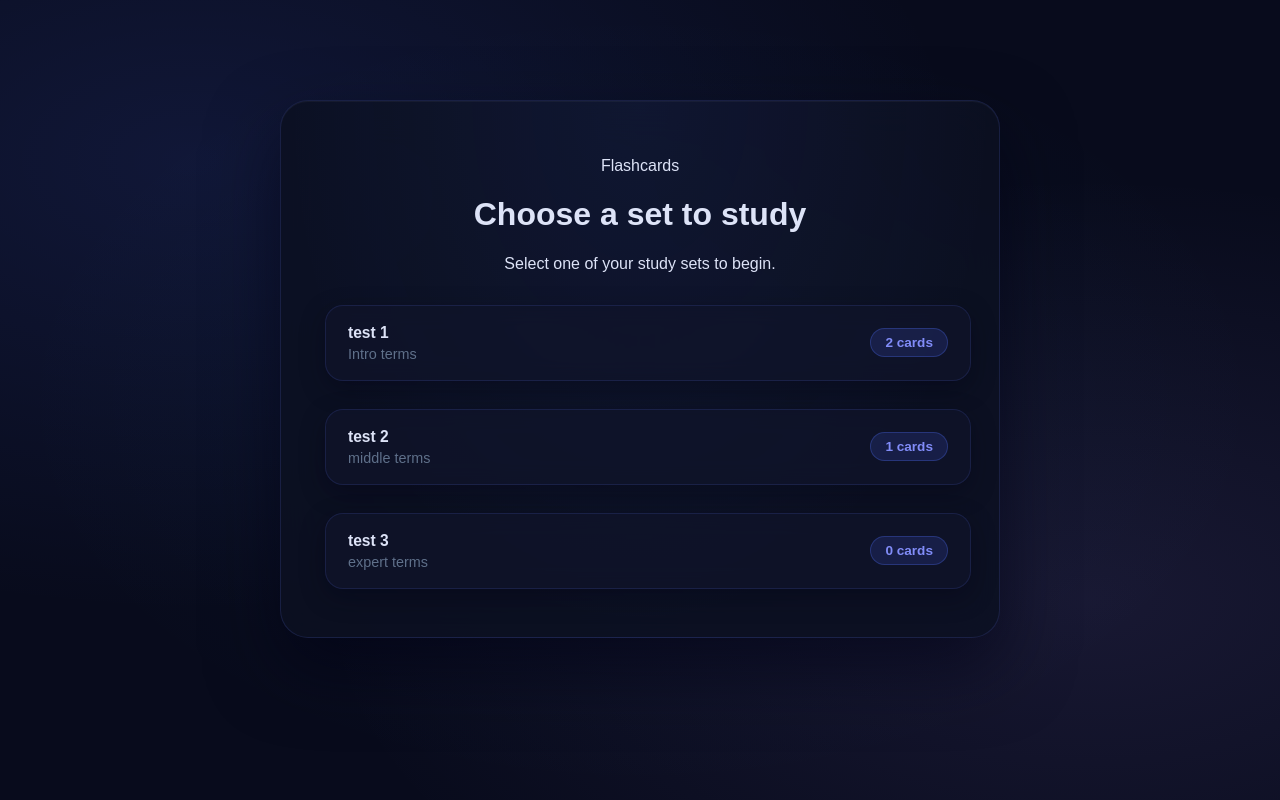
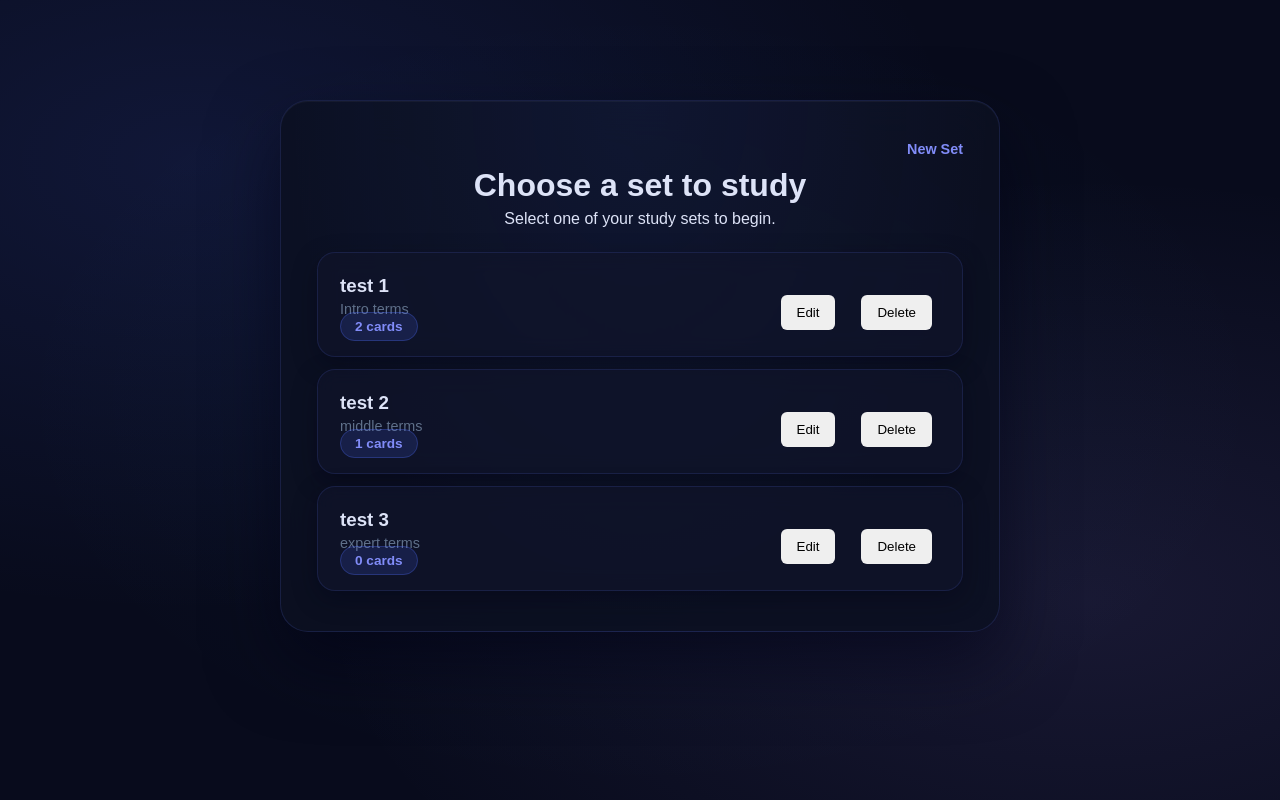
Before and after one commit to bubs5/COP4331LargeProject, a React (Vite) app: page /flashcards in a window 1280 px wide. Built offline with nearby package versions, Linux system fonts and the light colour scheme; no server answers.

Commit message:
Update flashcards.tsx

```diff
--- a/frontend/src/pages/flashcards.tsx
+++ b/frontend/src/pages/flashcards.tsx
@@ -1,10 +1,13 @@
 import { useEffect, useState, useMemo } from 'react';
 import { useNavigate, useSearchParams } from 'react-router-dom';
 import '../css/flashcards.css';
-import { getCardsForSet, getStudySetById, getStudySets } from '../services/setsService'; //gets API data for flashcards
+import {
+    getCardsForSet,
+    getStudySetById,
+    getStudySets,
+    deleteStudySet,
+} from '../services/setsService'; //gets API data for flashcards
 import type { Flashcard, StudySet } from '../types';
-
-
 
 
 
@@ -38,17 +41,40 @@ function Flashcards() {
 
         loadStudySets();
     }, []);
+    async function handleDeleteSet(setId: string) {
+        const confirmed = window.confirm('Delete this study set?');
+        if (!confirmed) return;
 
+        try {
+            await deleteStudySet(setId);
+
+            const fetchedSets = await getStudySets();
+            setStudySets(fetchedSets);
+
+            if (chosenSetId === setId) {
+                setChosenSetId('');
+                setSelectedSet(null);
+                setCards([]);
+                setIndex(0);
+                setShowDef(false);
+                setSessionComplete(false);
+                setKnownCards(new Set());
+            }
+        } catch (err) {
+            console.error(err);
+            setError('Failed to delete study set.');
+        }
+    }
     //load cards for when a set ischosen
     useEffect(() => {
         async function loadFlashcards() {
-           //if no set is chosen yet. show picker instead of loading
+            //if no set is chosen yet. show picker instead of loading
             if (!setId) {
                 setApiLoading(false);
                 return;
             }
 
-            try{
+            try {
                 setApiLoading(true);
                 setError('');
 
@@ -57,13 +83,13 @@ function Flashcards() {
                     getCardsForSet(setId),
                 ]);
                 //guard in case set doesnt exist
-                if (!fetchedSet){
+                if (!fetchedSet) {
                     setError('That study set could not be found.');
                     setApiLoading(false);
                     return;
                 }
                 //guard incase set exist but no cards yet
-                if (fetchedCards.length === 0){
+                if (fetchedCards.length === 0) {
                     setSelectedSet(fetchedSet);
                     setCards([]);
                     setError('This set has no flashcards yet. Add cards before studying.');
@@ -78,10 +104,10 @@ function Flashcards() {
                 setSessionComplete(false);
                 setKnownCards(new Set());
                 localStorage.setItem('lastSet', JSON.stringify(fetchedSet));
-            } catch (err){
+            } catch (err) {
                 console.error(err);
                 setError('Failed to load flashcards. Please try again.');
-            } finally{
+            } finally {
                 setApiLoading(false);
             }
         }
@@ -91,19 +117,19 @@ function Flashcards() {
 
 
     //how far into each set we aare
-    const progressPercent = useMemo(() =>{
+    const progressPercent = useMemo(() => {
         if (cards.length === 0) return 0;
         return Math.round(((index + 1) / cards.length) * 100);
     }, [cards.length, index]);
 
     //flip card
-    const toggleCard = () =>{
+    const toggleCard = () => {
         setShowDef((prev) => !prev);
     };
 
     //next card
-    const nextCard = () =>{
-        if (index === cards.length - 1){
+    const nextCard = () => {
+        if (index === cards.length - 1) {
             setSessionComplete(true);
             return;
         }
@@ -112,20 +138,20 @@ function Flashcards() {
         setIndex((prev) => prev + 1);
     };
     // previous card
-    const prevCard = () =>{
+    const prevCard = () => {
         setShowDef(false);
         setIndex((prev) => Math.max(prev - 1, 0));
     };
 
     //mark card as known
-    const markKnown = () =>{
+    const markKnown = () => {
         if (cards.length === 0) return;
         setKnownCards((prev) => new Set(prev).add(cards[index].id));
         nextCard();
     };
 
     //mark card as unknown
-    const markUnknown = () =>{
+    const markUnknown = () => {
         if (cards.length === 0) return;
 
         setKnownCards((prev) => {
@@ -138,7 +164,7 @@ function Flashcards() {
     };
 
     //restart study session
-    const restartSession = () =>{
+    const restartSession = () => {
         setIndex(0);
         setShowDef(false);
         setKnownCards(new Set());
@@ -146,15 +172,15 @@ function Flashcards() {
     };
 
     //keyboard shortcuts
-    useEffect(() =>{
-        const handleKeyDown = (e: KeyboardEvent) =>{
+    useEffect(() => {
+        const handleKeyDown = (e: KeyboardEvent) => {
             if (cards.length === 0 || sessionComplete) return;
 
             if (e.key === 'ArrowRight') {
                 nextCard();
-            } else if (e.key === 'ArrowLeft'){
+            } else if (e.key === 'ArrowLeft') {
                 prevCard();
-            } else if (e.key === ' ' || e.key === 'Enter'){
+            } else if (e.key === ' ' || e.key === 'Enter') {
                 e.preventDefault();
                 toggleCard();
             }
@@ -167,13 +193,23 @@ function Flashcards() {
     }, [index, cards, showDef, sessionComplete]);
 
     //set picker
-    if (!setId){
-        return(
+    if (!setId) {
+        return (
+
             <div className="flashcards-state">
-                <p className="eyebrow">Flashcards</p>
-                <h1>Choose a set to study</h1>
-                <p>Select one of your study sets to begin.</p>
+                <div className="flashcards-actions">
+                    <span
+                        className="view-all"
+                        onClick={() => navigate('/sets')}
+                    >
+                        New Set
+                    </span>
+                </div>
 
+                <div className="flashcards-heading">
+                    <h1>Choose a set to study</h1>
+                    <p>Select one of your study sets to begin.</p>
+                </div>
                 <div className="set-picker-list">
                     {studySets.length === 0 ? (
                         //no sets created yet
@@ -188,19 +224,43 @@ function Flashcards() {
                         </div>
                     ) : (
                         studySets.map((set) => (
-                            <button
+                            <div
                                 key={set.id}
                                 className="set-picker-card"
                                 onClick={() => setChosenSetId(set.id)}
+                                style={{ cursor: 'pointer' }}
                             >
                                 <div className="set-picker-copy">
                                     <h3>{set.title}</h3>
                                     <p>{set.description}</p>
+
+                                    <span className="set-picker-count">
+                                        {set.cardCount} cards
+                                    </span>
                                 </div>
-                                <span className="set-picker-count">
-                                {set.cardCount} cards
-                            </span>
-                            </button>
+
+                                <div className="set-card-actions">
+                                    <button
+                                        className="secondary-btn"
+                                        onClick={(e) => {
+                                            e.stopPropagation();
+                                            navigate(`/sets/${set.id}`);
+                                        }}
+                                    >
+                                        Edit
+                                    </button>
+
+                                    <button
+                                        className="danger-btn"
+                                        onClick={(e) => {
+                                            e.stopPropagation();
+                                            handleDeleteSet(set.id);
+                                        }}
+                                    >
+                                        Delete
+                                    </button>
+                                </div>
+                            </div>
                         ))
                     )}
                 </div>
@@ -208,13 +268,13 @@ function Flashcards() {
         );
     }
     //loading
-    if (apiLoading){
+    if (apiLoading) {
         return <div className="flashcards-state">Loading flashcards...</div>;
     }
 
     //error
-    if (error){
-        return(
+    if (error) {
+        return (
             <div className="flashcards-state">
                 <h2>{error}</h2>
                 <button className="primary-btn" onClick={() => navigate(setId ? `/sets?setId=${setId}` : '/sets')}>
@@ -225,8 +285,8 @@ function Flashcards() {
     }
 
     //session complete screen
-    if (sessionComplete){
-        return(
+    if (sessionComplete) {
+        return (
             <div className="flashcardContainer complete-screen">
                 <p className="eyebrow">Session Complete</p>
                 <h1>{selectedSet?.title}</h1>
@@ -244,7 +304,7 @@ function Flashcards() {
         );
     }
     //empty or missing card
-    if (!cards.length || !cards[index]){
+    if (!cards.length || !cards[index]) {
         return (
             <div className="flashcards-state">
                 <h2>No flashcards available.</h2>
@@ -260,18 +320,10 @@ function Flashcards() {
     //ehat card is currently on the screen
     const currentCard = cards[index];
 
-    return(
+    return (
 
         <div className="flashcardContainer">
             <div className="flashcards-topbar">
-                <button className="secondary-btn" onClick={() => navigate(`/sets?setId=${selectedSet?.id || ''}`)}>
-                    Back to Sets
-                </button>
-                <div className="flashcards-title-block">
-                    <p className="eyebrow">Flashcards</p>
-                    <h1>{selectedSet?.title || 'Study Mode'}</h1>
-                    <p>{selectedSet?.description}</p>
-                </div>
                 {/*clears all session data and returns to the picker */}
                 <button
                     className="secondary-btn"
@@ -288,6 +340,16 @@ function Flashcards() {
                 >
                     Change Set
                 </button>
+                <div className="flashcards-title-block">
+                    <p className="eyebrow">Flashcards</p>
+                    <h1>{selectedSet?.title || 'Study Mode'}</h1>
+                    <p>{selectedSet?.description}</p>
+                </div>
+                <button className="secondary-btn" onClick={() => navigate(`/sets?setId=${selectedSet?.id || ''}`)}>
+                    Create New Set
+                </button>
+
+
             </div>
             {/*progress bar*/}
             <div className="progress-row">
```
